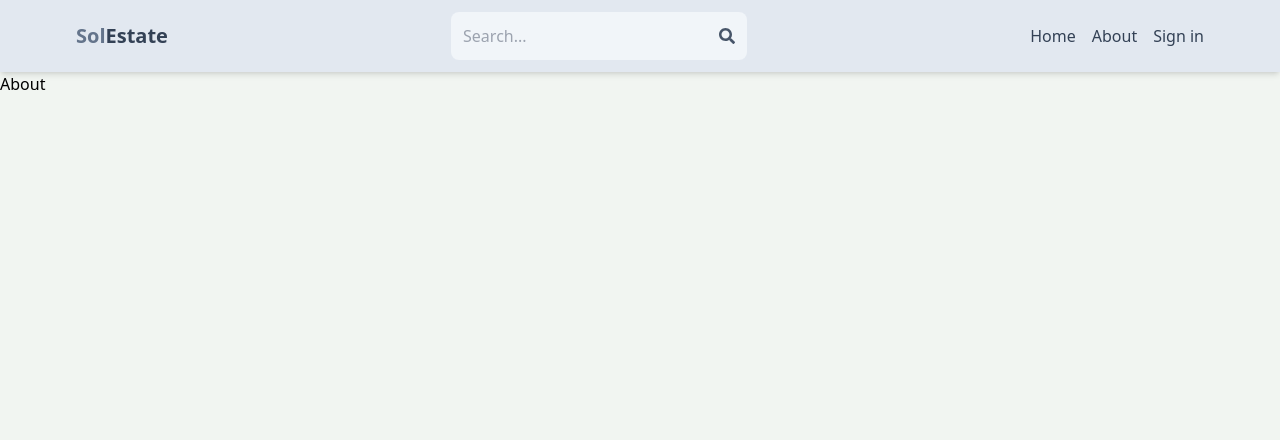
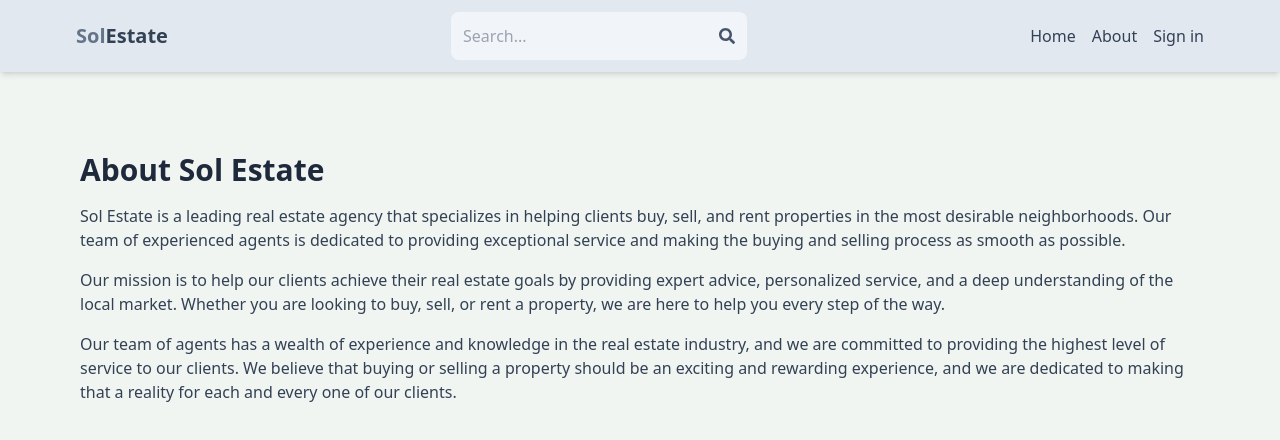
Before and after one commit to ricardovelero/mern-estate, a React (Vite) app in the folder client/: page /about in a window 1280 px wide. Shown: the top 440 px of the page. Built offline with nearby package versions, Linux system fonts and the light colour scheme; no server answers; the HTML template or start-up script is replaced by a standard one.

Commit message:
Finish about page

```diff
--- a/client/src/pages/About.jsx
+++ b/client/src/pages/About.jsx
@@ -1,5 +1,29 @@
-import React from "react"
-
 export default function About() {
-  return <div>About</div>
+  return (
+    <div className='py-20 px-4 max-w-6xl mx-auto'>
+      <h1 className='text-3xl font-bold mb-4 text-slate-800'>
+        About Sol Estate
+      </h1>
+      <p className='mb-4 text-slate-700'>
+        Sol Estate is a leading real estate agency that specializes in helping
+        clients buy, sell, and rent properties in the most desirable
+        neighborhoods. Our team of experienced agents is dedicated to providing
+        exceptional service and making the buying and selling process as smooth
+        as possible.
+      </p>
+      <p className='mb-4 text-slate-700'>
+        Our mission is to help our clients achieve their real estate goals by
+        providing expert advice, personalized service, and a deep understanding
+        of the local market. Whether you are looking to buy, sell, or rent a
+        property, we are here to help you every step of the way.
+      </p>
+      <p className='mb-4 text-slate-700'>
+        Our team of agents has a wealth of experience and knowledge in the real
+        estate industry, and we are committed to providing the highest level of
+        service to our clients. We believe that buying or selling a property
+        should be an exciting and rewarding experience, and we are dedicated to
+        making that a reality for each and every one of our clients.
+      </p>
+    </div>
+  );
 }
```
